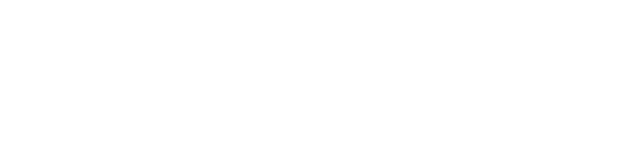
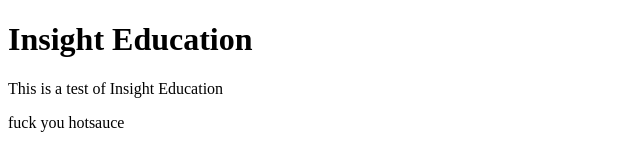
Before and after one commit to HOTSAUCE234232323/Insight-Education, a plain HTML site: page index.html in a window 1280 px wide. Shown: the whole page, without its empty margins (0-640 px from the left). Drawn offline with Linux system fonts and the light colour scheme.

Commit message:
Co-authored-by: Pandafury67@outlook.com <Pandafury67@outlook.com>

```diff
--- a/index.html
+++ b/index.html
@@ -9,6 +9,9 @@
     <title>Document</title>
 </head>
 <body>
-
+    <h1>Insight Education</h1>
+    <p>This is a test of Insight Education</p>
 </body>
 </html>
+
+fuck you hotsauce
```
